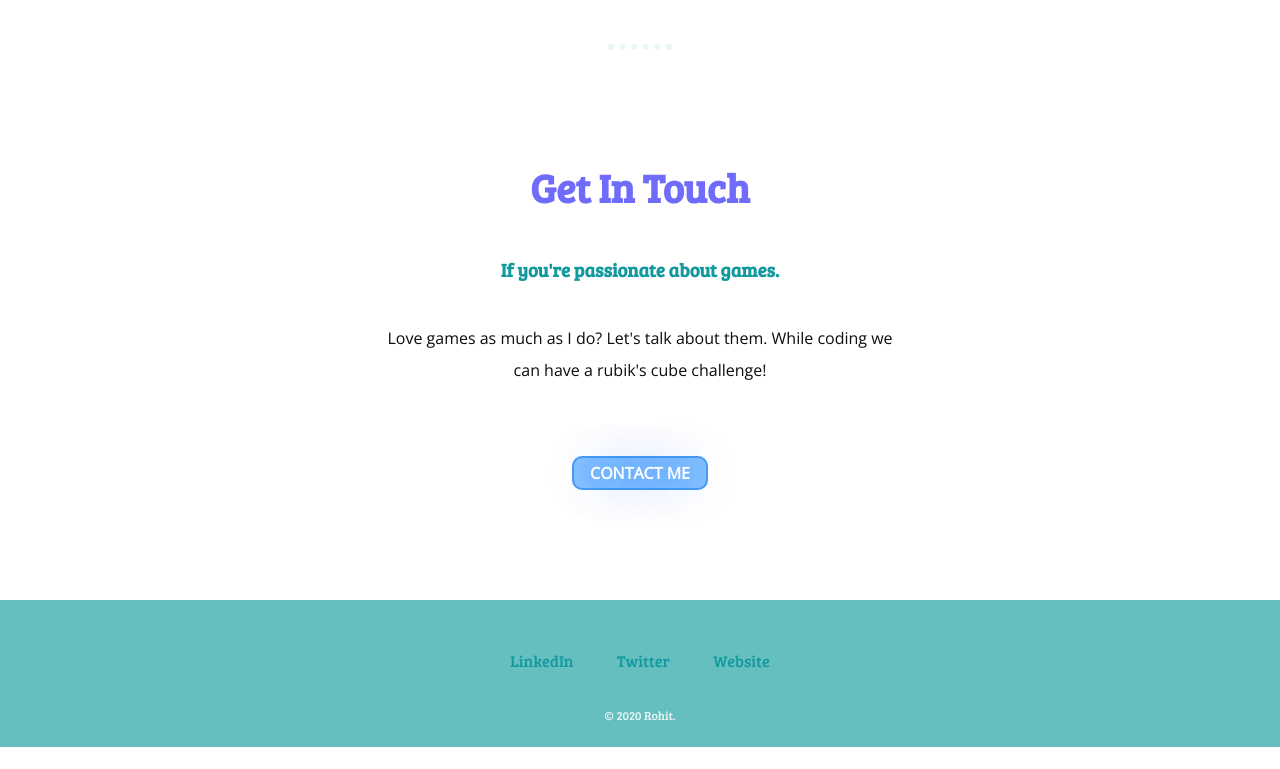
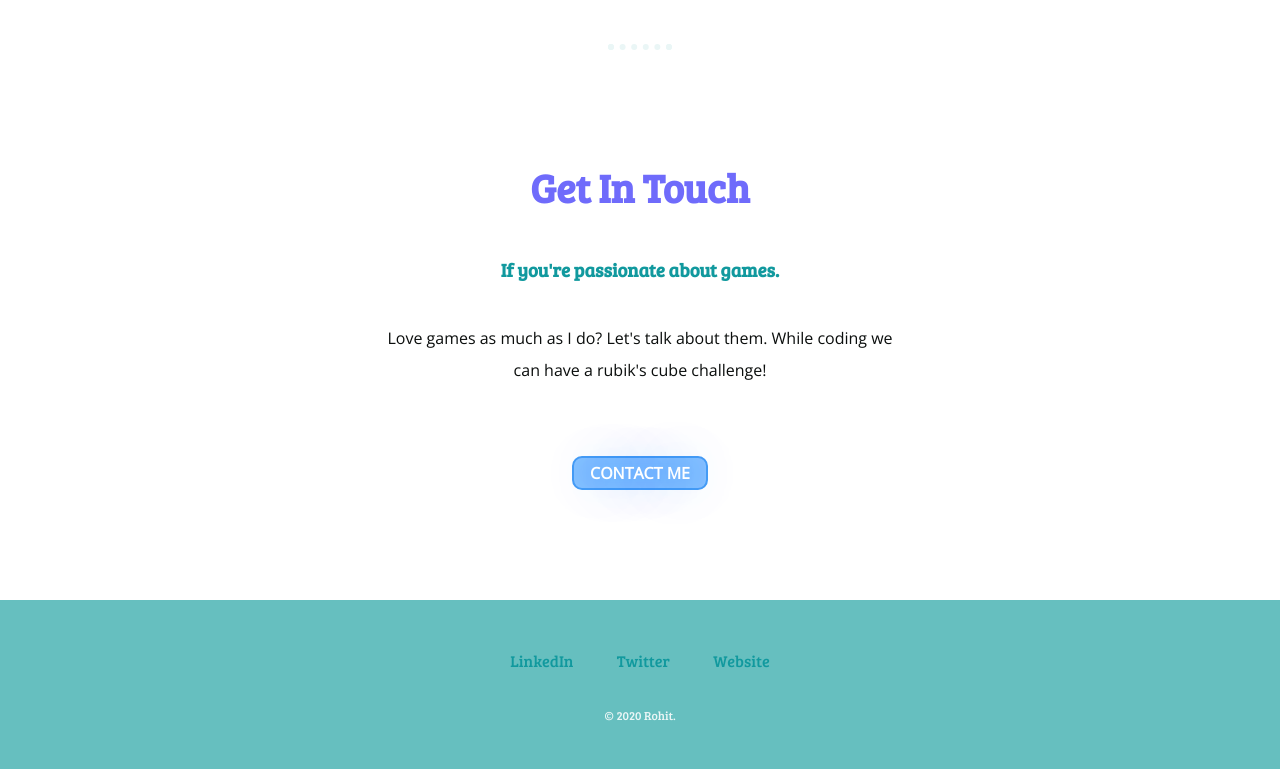
Before and after one commit to Sonu1004/csswebsite, a plain HTML site: page index.html in a window 1280 px wide. Shown: the part 2062-2831 px from the top of the page. Drawn offline with nearby package versions, Linux system fonts and the light colour scheme.

Commit message:
Update style.css

```diff
--- a/style.css
+++ b/style.css
@@ -73,7 +73,7 @@ hr {
 
 .bottom-container {
   background-color: #66bfbf;
-  padding: 50px 0 0;
+  padding: 50px 0 10px;
   font-family: "Bree Serif", serif;
 }
 
```
